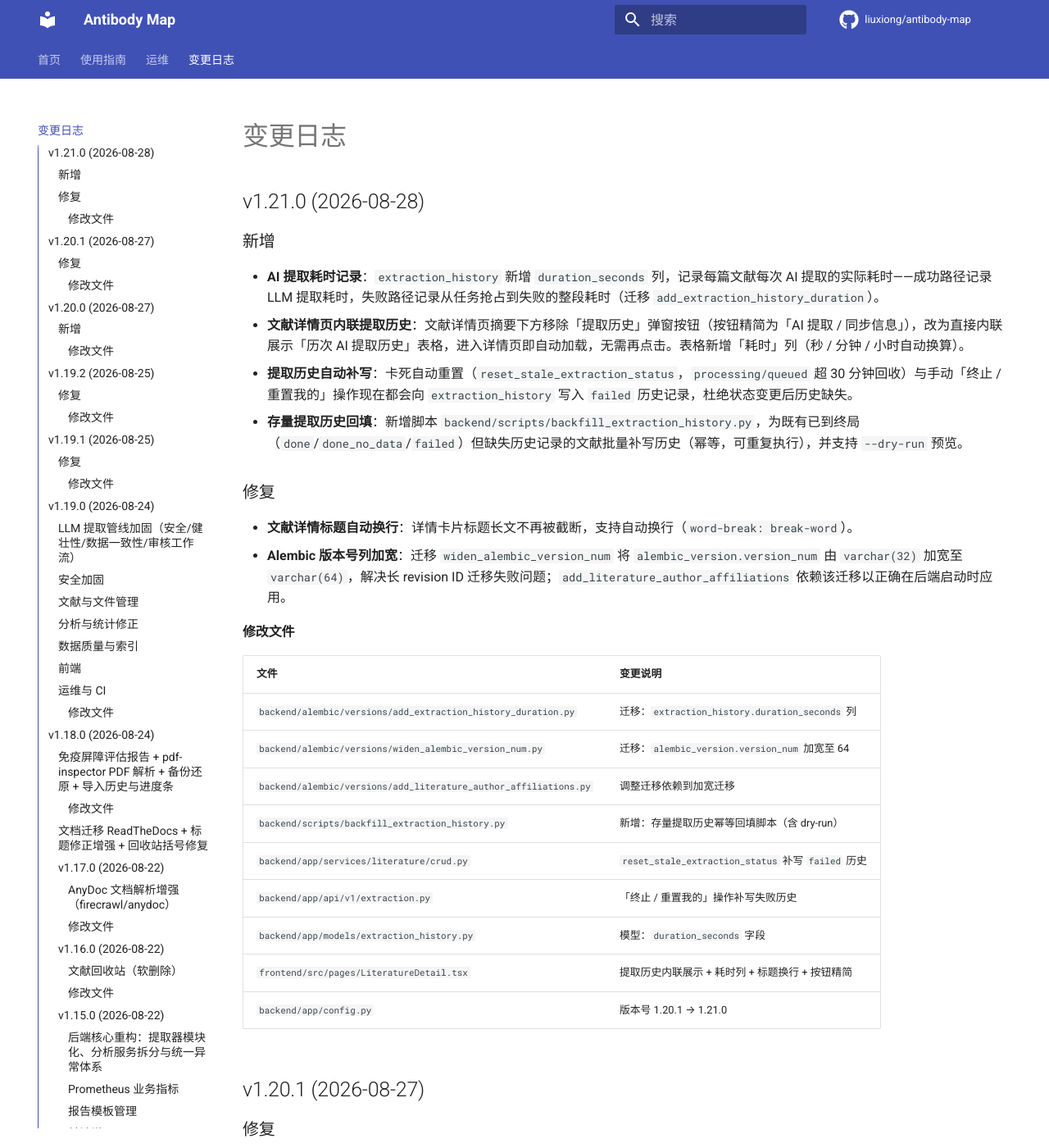
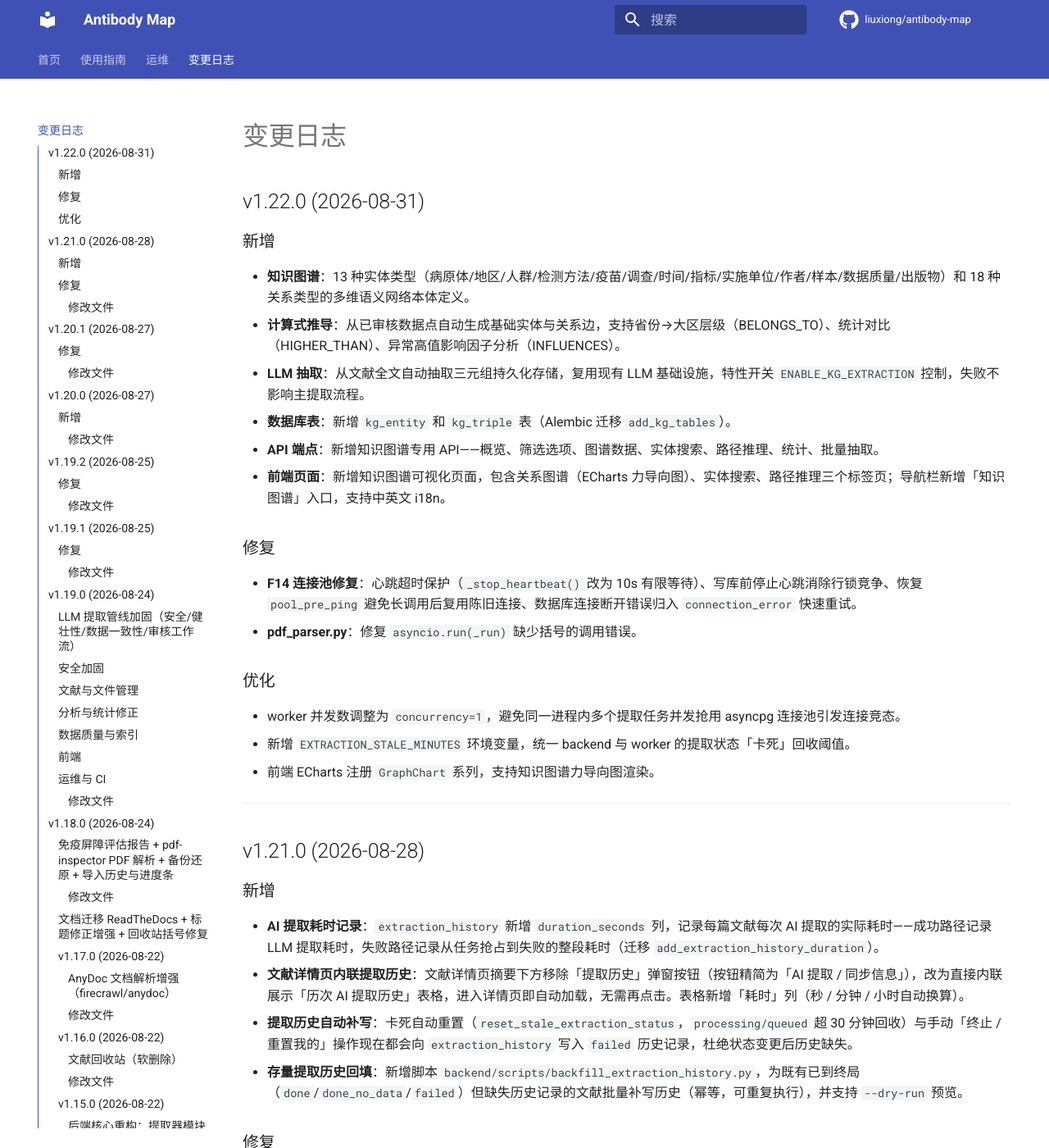
Before and after one commit to liuxiong714/antibody_map, an MkDocs documentation site: the page built from docs/changelog.md, in a window 1280 px wide and 1400 px high. Shown: the whole window at 82% size. Built offline with MkDocs 1.6.1 and Material for MkDocs 9.7.7, drawn with Linux system fonts in a browser that asks for light colours; comment, search, counter and statistics services are not loaded.

Commit message:
docs: 更新 docs/ 目录下所有文件，添加知识图谱功能章节

```diff
--- a/docs/changelog.md
+++ b/docs/changelog.md
@@ -1,4 +1,28 @@
 # 变更日志
+
+## v1.22.0 (2026-08-31)
+
+### 新增
+
+- **知识图谱**：13 种实体类型（病原体/地区/人群/检测方法/疫苗/调查/时间/指标/实施单位/作者/样本/数据质量/出版物）和 18 种关系类型的多维语义网络本体定义。
+- **计算式推导**：从已审核数据点自动生成基础实体与关系边，支持省份→大区层级（BELONGS_TO）、统计对比（HIGHER_THAN）、异常高值影响因子分析（INFLUENCES）。
+- **LLM 抽取**：从文献全文自动抽取三元组持久化存储，复用现有 LLM 基础设施，特性开关 `ENABLE_KG_EXTRACTION` 控制，失败不影响主提取流程。
+- **数据库表**：新增 `kg_entity` 和 `kg_triple` 表（Alembic 迁移 `add_kg_tables`）。
+- **API 端点**：新增知识图谱专用 API——概览、筛选选项、图谱数据、实体搜索、路径推理、统计、批量抽取。
+- **前端页面**：新增知识图谱可视化页面，包含关系图谱（ECharts 力导向图）、实体搜索、路径推理三个标签页；导航栏新增「知识图谱」入口，支持中英文 i18n。
+
+### 修复
+
+- **F14 连接池修复**：心跳超时保护（`_stop_heartbeat()` 改为 10s 有限等待）、写库前停止心跳消除行锁竞争、恢复 `pool_pre_ping` 避免长调用后复用陈旧连接、数据库连接断开错误归入 `connection_error` 快速重试。
+- **pdf_parser.py**：修复 `asyncio.run(_run)` 缺少括号的调用错误。
+
+### 优化
+
+- worker 并发数调整为 `concurrency=1`，避免同一进程内多个提取任务并发抢用 asyncpg 连接池引发连接竞态。
+- 新增 `EXTRACTION_STALE_MINUTES` 环境变量，统一 backend 与 worker 的提取状态「卡死」回收阈值。
+- 前端 ECharts 注册 `GraphChart` 系列，支持知识图谱力导向图渲染。
+
+---
 
 ## v1.21.0 (2026-08-28)
 
```
Also changed, not shown: docs/guide/api-reference.md (+12 -0 lines), docs/guide/architecture.md (+10 -0 lines), docs/guide/configuration.md (+2 -0 lines), docs/index.md (+2 -1 lines).
